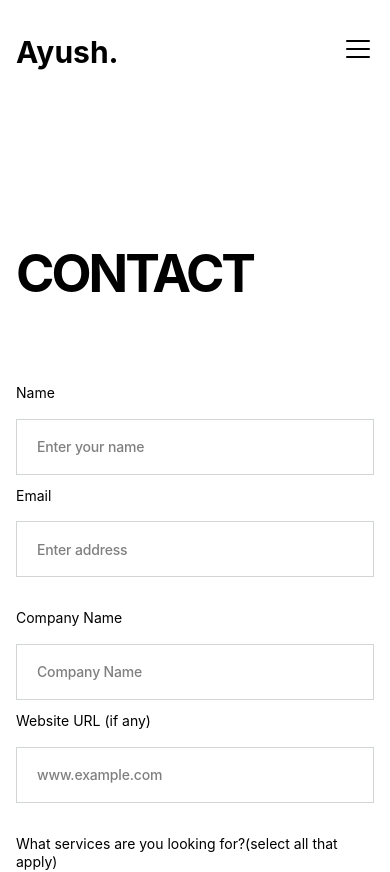
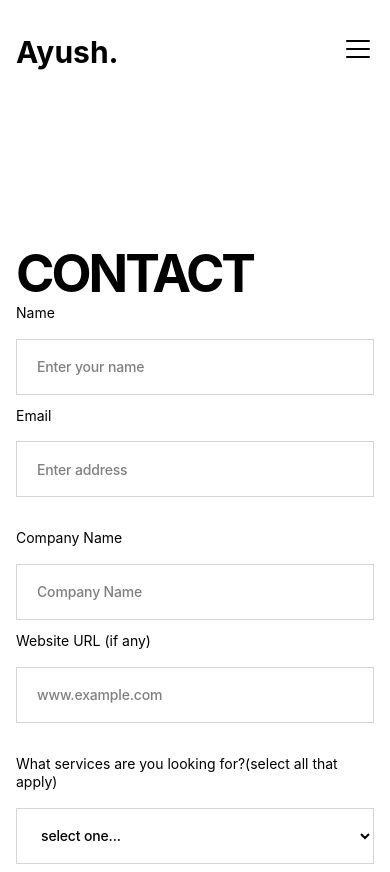
Before and after one commit to dhakad-speed/portfolio, a Next.js app: page /contact in a window 390 px wide. Shown: the top 872 px of the page. Built offline with nearby package versions, Linux system fonts and the light colour scheme.

Commit message:
styleImproved

```diff
--- a/app/globals.css
+++ b/app/globals.css
@@ -80,7 +80,7 @@ label{
 
   }
   .contact-headline-block{
-    margin-bottom: 60px !important;
+    margin-bottom: 0px !important;
   }
   #chat{
     margin-top: 16px !important;
@@ -116,7 +116,7 @@ nav{
   }
   .contact-headline-block{
     padding-top: 60px !important;
-    margin-bottom: 80px !important;
+
   }
 }
 @media screen and (max-width:600px) {
```
